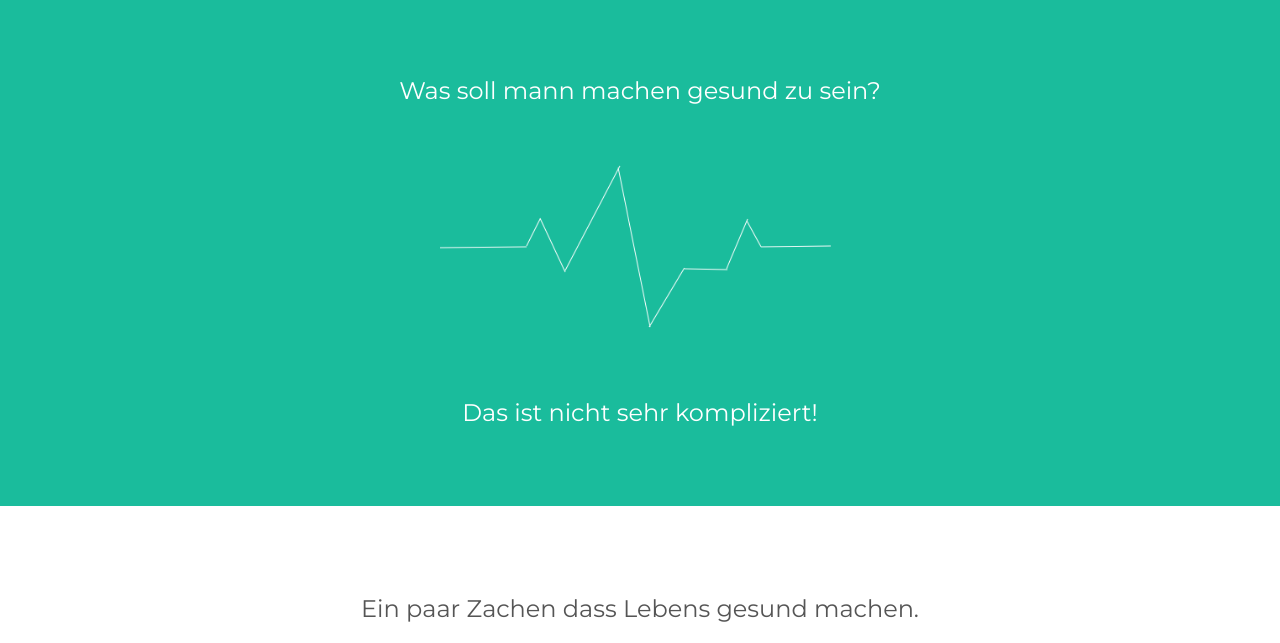
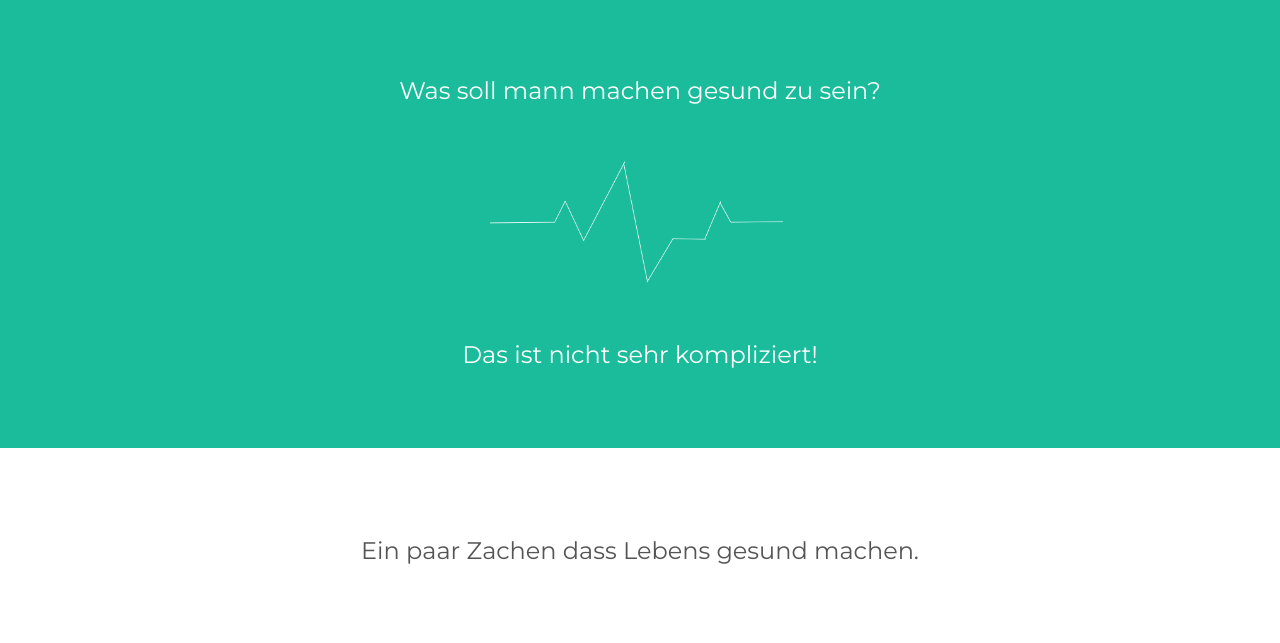
Before and after one commit to SimonR16/deutsch, a plain HTML site: page index.html in a window 1280 px wide. Shown: the part 92-735 px from the top of the page. Drawn offline with nearby package versions, Linux system fonts and the light colour scheme.

Commit message:
Update index.html

```diff
--- a/index.html
+++ b/index.html
@@ -78,7 +78,7 @@
 <!-- First Container -->
 <div id="first" class="container-fluid bg-1 text-center">
   <h3 class="margin">Was soll mann machen gesund zu sein?</h3>
-  <img src="pulse.png" width="400vw">
+  <img src="pulse.png" width="300vw">
   <h3>Das ist nicht sehr kompliziert!</h3>
 </div>
 
```
